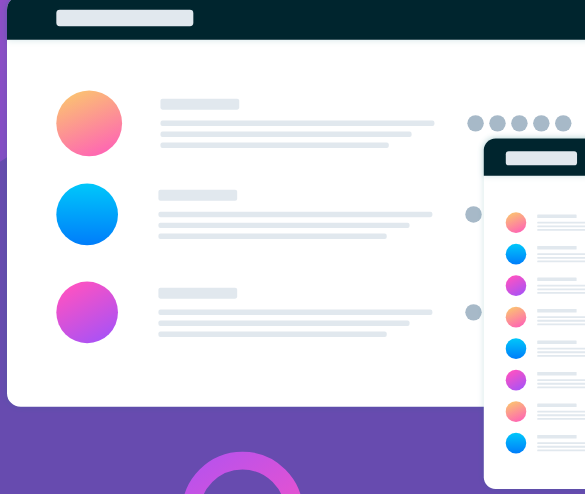
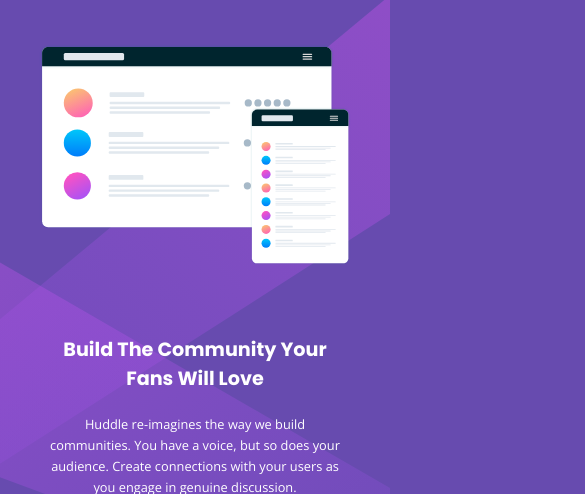
Before and after one commit to maihuynh94/huddle-landing-page, a plain HTML site: page index.html in a window 390 px wide. Shown: the part 81-575 px from the top of the page, 585 px wide, since content can reach past the window. Drawn offline with nearby package versions, Linux system fonts and the light colour scheme.

Commit message:
add style to mobile responsive

```diff
--- a/index.html
+++ b/index.html
@@ -13,22 +13,22 @@
     <link rel="stylesheet" href="./css/main.css" />
   </head>
   <body>
+
     <!-- header -->
-    <a href="#"><img src="./imgs/logo.svg" alt="" /></a>
-
-    <!-- intro -->
-    <div class="intro__container">
-      <div class="intro__img">
+    <a class = "header__logo" href="#"><img src="./imgs/logo.svg" alt="" /></a>
+    <header class="header__container">
+      <div class="header__img">
         <img src="./imgs/illustration-mockups.svg" alt="illustration-mockups" />
       </div>
-      <div class="intro__details">
+      <div class="header__details">
         <h1>Build The Community Your Fans Will Love</h1>
         <p>Huddle re-imagines the way we build communities. You have a voice, but so does your audience. Create connections with your users as you engage in genuine discussion. </p>
-        <button>Register</button>
+        <a class="btn" href="#">Register</a>
       </div>
-    </div>
+    </header>
 
     <!-- footer -->
+    <footer>
       <div class="social__icons">
         <i class="fa fa-facebook" aria-hidden="true"></i>
         <i class="fa fa-twitter" aria-hidden="true"></i>
@@ -38,5 +38,7 @@
       <div class="attribute">
           Challenge by <a href="http://frontendmentor.io" target= '_blank'>FrontendMentor</a>. Coded by @MaiHuynh
       </div>
+
+    </footer>
   </body>
 </html>
--- a/scss/Base/_global.scss
+++ b/scss/Base/_global.scss
@@ -5,15 +5,16 @@
     padding: 0;
 }
 body{
+    width: 100%;
+    height: 100%;
     font-size: 16px;
     font-family: 'Open Sans', sans-serif;
-    background: url(../imgs/bg-desktop.svg) center/cover no-repeat $violet;
-    // background-repeat: no-repeat;
-    // background-position: center;
-    // background-size: cover;
     h1, p{
         margin-block-start: 0;
         margin-block-end: 0;
     }
+    @include extraSmall{
+        background: url(../imgs/bg-mobile.svg) center/cover no-repeat $violet;
 
 }
+}
--- a/scss/Helper/_mixin.scss
+++ b/scss/Helper/_mixin.scss
@@ -1,3 +1,37 @@
-//font for Heading
-// @import url('https://fonts.googleapis.com/css2?family=Poppins:wght@400;700&display=swap');
-//font-family: 'Poppins', sans-serif;
+//mixin for text
+@mixin styleText($fontSize, $fontWeight, $color){
+    font-size: $fontSize;
+    font-weight: $fontWeight;
+    color: $color;
+}
+
+//mixin button
+@mixin styleBtn($color, $bgColor,$py, $px, $shadowColor,$borderColor,$borderRadius){
+    color: $color;
+    background-color: $bgColor;
+    padding: $py $px;
+    box-shadow: 0 2px 20px $shadowColor;
+    border: 1px solid $borderColor;
+    border-radius: $borderRadius;
+    -webkit-border-radius:$borderRadius;
+    -moz-border-radius:$borderRadius;
+    -ms-border-radius:$borderRadius;
+    -o-border-radius:$borderRadius;
+}
+
+//breakpoints
+@mixin extraSmall{
+   @media (min-width: $extraSmall){
+       @content;
+   }
+}
+@mixin small{
+    @media (min-width: $small){
+        @content;
+    }
+ }
+ @mixin medium{
+    @media (min-width: $medium){
+        @content;
+    }
+ }
--- a/scss/Layout/_footer.scss
+++ b/scss/Layout/_footer.scss
@@ -0,0 +1,34 @@
+//footer
+@include extraSmall {
+  footer {
+    .social__icons {
+      text-align: center;
+      margin: 7rem 0 3rem 0;
+      i {
+          width: 35px;
+          height: 35px;
+        color: $white;
+        border: 1px solid $white;
+        text-align: center;
+        padding: 10px;
+        border: 1px solid $white;
+        border-radius: 50%;
+        -webkit-border-radius: 50%;
+        -moz-border-radius: 50%;
+        -ms-border-radius: 50%;
+        -o-border-radius: 50%;
+
+
+      }
+      i:nth-child(2){
+          margin: 0 .7rem;
+      }
+    }
+    .attribute{
+        width: 90%;
+        margin: 0 auto;
+        text-align: center;
+        @include styleText(.7rem, 400, $white);
+    }
+  }
+}
--- a/scss/Layout/_header.scss
+++ b/scss/Layout/_header.scss
@@ -0,0 +1,49 @@
+@import url("https://fonts.googleapis.com/css2?family=Poppins:wght@400;700&display=swap");
+@include extraSmall {
+  .header__logo {
+    img {
+      padding: 1.5rem 0 0 2rem;
+      width: 10rem;
+    }
+  }
+  .header__container {
+    width: 80%;
+    margin: 0 auto;
+    display: flex;
+    flex-direction: column;
+    .header__img {
+      img {
+        max-width: 100%;
+        height: auto;
+        margin: 4rem 0;
+      }
+    }
+    .header__details {
+      width: 95%;
+      margin: 0 auto;
+      position: relative;
+      h1,
+      p,
+      .btn {
+        text-align: center;
+      }
+      h1 {
+        @include styleText(1.2rem, 600, $white);
+        font-family: "Poppins", sans-serif;
+      }
+      p {
+        @include styleText(0.8rem, 300, $white);
+        line-height: 1.3rem;
+        margin: 1.3rem 0;
+      }
+      .btn {
+        @include styleBtn($violet, $white, 0.5rem, 0, #333, $white, 30px);
+        min-width: 70%;
+        display: inline-block;
+        text-decoration: none;
+        position: absolute;
+        left: 15%;
+      }
+    }
+  }
+}
--- a/scss/main.scss
+++ b/scss/main.scss
@@ -2,8 +2,5 @@
 @import './Helper/mixin';
 @import './Base/global';
 
-@import './Component/button';
-
 @import './Layout/header';
-@import './Layout/intro';
 @import './Layout/footer';
```
Also changed, not shown: css/main.css, scss/Component/_button.scss (deleted), scss/Layout/_intro.scss (deleted), 1 other file. Lines whose indentation alone changed are shown as unchanged.
